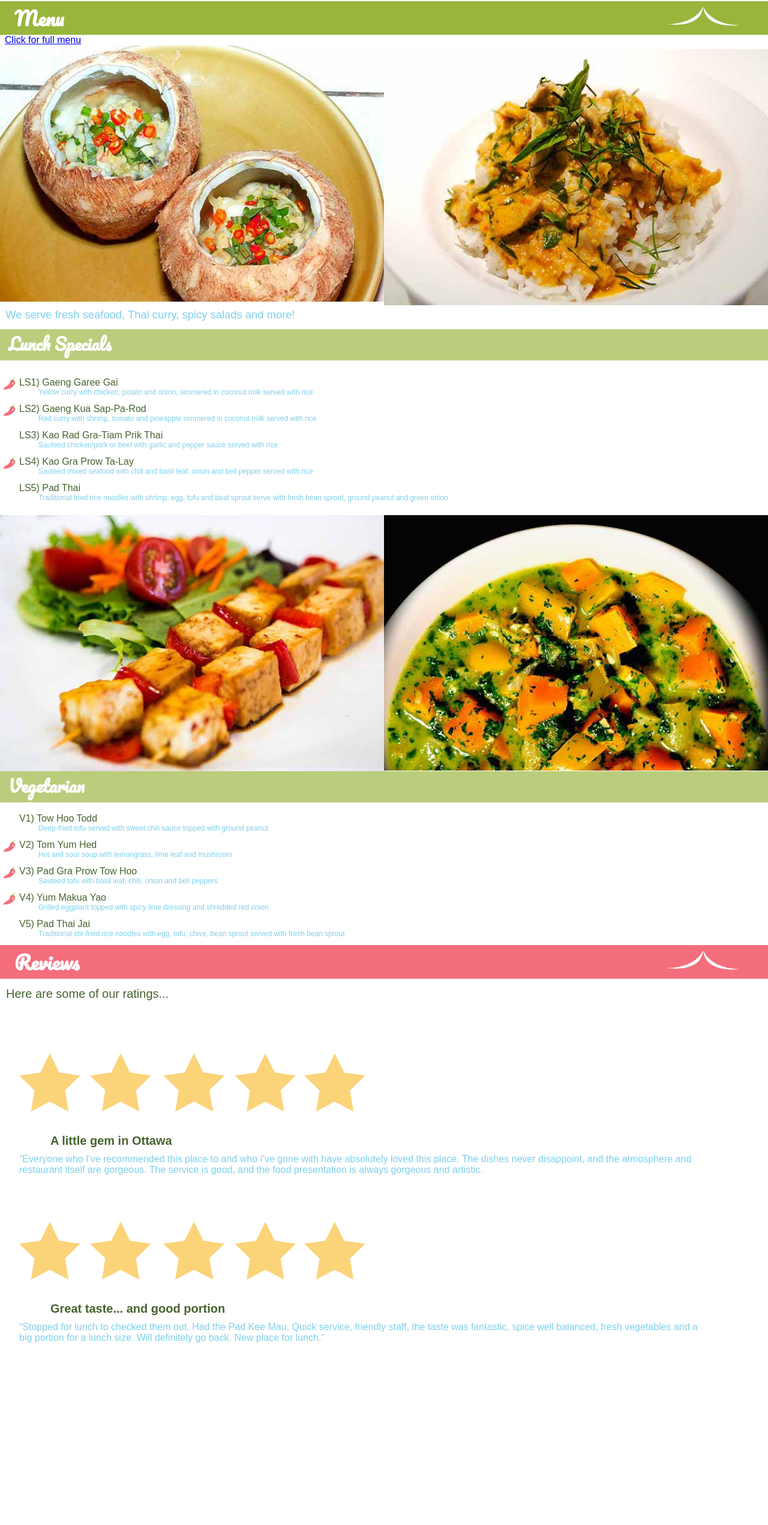
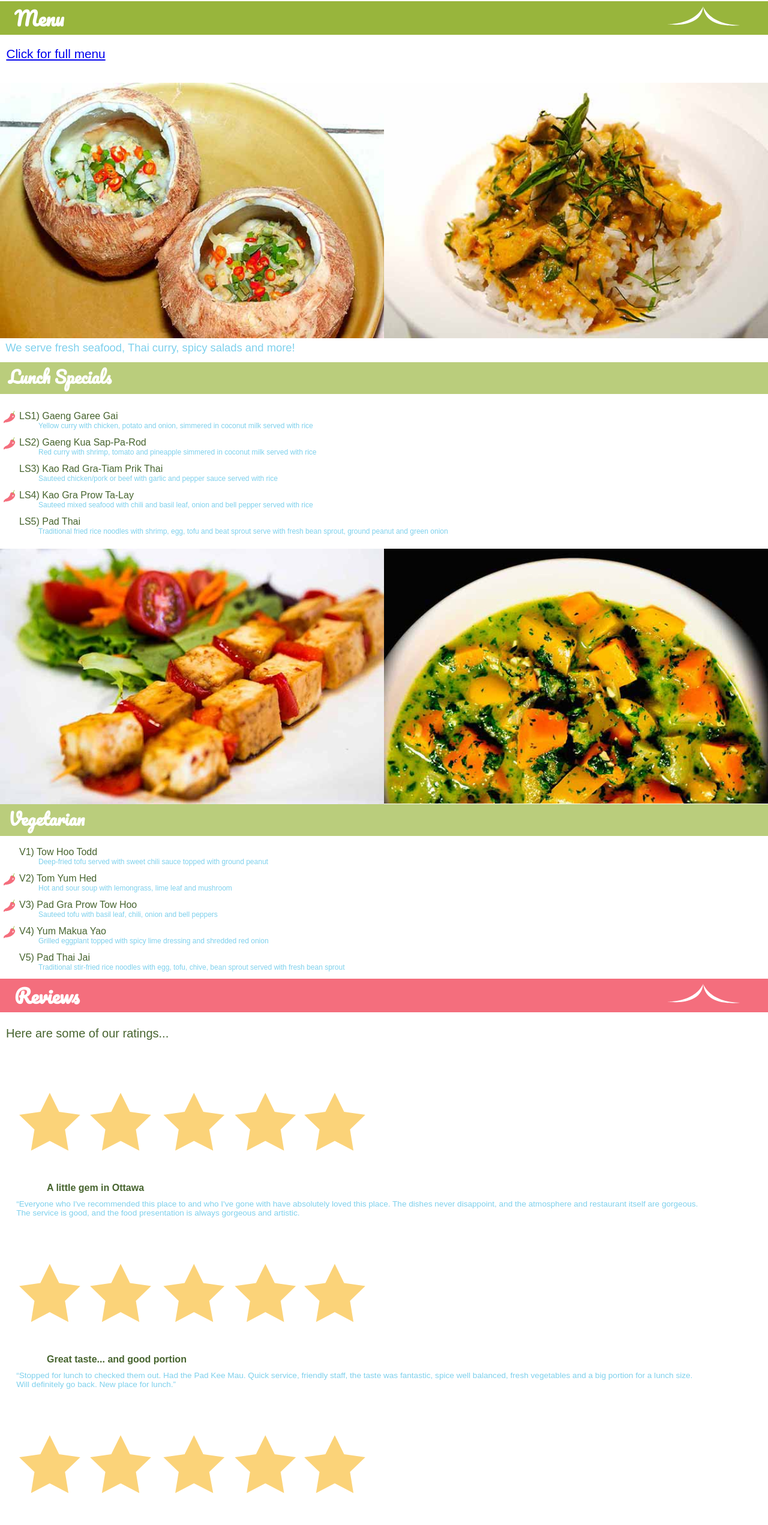
Before and after one commit to erinmilling/dsn1674-project-3, a plain HTML site: page index.html in a window 1280 px wide. Shown: the part 1200-3743 px from the top of the page at 60% size. Before the commit the page ends 3700 px from the top, so only its background shows below. Drawn offline with Linux system fonts and the light colour scheme; a web font is replaced by a local one.

Commit message:
added location bar tag, adjusted font sizes
created h4 tag and h2 tag

```diff
--- a/css/main.css
+++ b/css/main.css
@@ -106,15 +106,20 @@ h2{
 }
 .link{
   text-decoration: underline;
-  font-size: 1em;
-  top: 0px;
+  font-size: 1.3em;
+  top: -135px;
   position: relative;
   padding: .5em 0 1em .5em;
   width: 100%;
+  clear: both;
+  display: inline-block;
 }
 .coconut{
   width: 50%;
   float:left;
+  position: relative;
+  top: -120px;
+  clear: both;
 }
 .rice,.curry{
   width: 50%;
@@ -195,7 +200,7 @@ dd{
 .ratings{
   top: -270px;
   position: relative;
-  padding: .5em 0 0 .5em;
+  padding: 1em 0 0 .5em;
   font-size: 1.25em;
   color: rgb(71,100,47);
   width: 100%;
@@ -205,24 +210,29 @@ dd{
 .star{
   top:-250px;
   position: relative;
-  padding: 0 .5em 0 2em;
+  padding: 0 .5em 1em 2em;
   width: 50%;
 }
-.reviewtitle1, .reviewtitle2{
+.reviewtitle1, .reviewtitle2, .reviewtitle3{
   width: 90%;
-  font-size: 1.25em;
+  font-size: 1em;
   color: rgb(71,100,47);
   top: -270px;
   position: relative;
-  padding: 0 0 0 2em;
+  padding: 0 0 0 1.75em;
   margin: 0 auto;
 }
-.review1, .review2{
+.review1, .review2, .review3{
   top: -260px;
   position: relative;
   width: 90%;
   padding: 0 1em 0 2em;
   color:rgb(126,208,236);
   margin: 0;
+  font-size:.85em;
 
 }
+.locationbar{
+  background-color:#ff8007;
+  top: -230px;
+}
--- a/index.html
+++ b/index.html
@@ -104,8 +104,12 @@
 <h4 class="reviewtitle2">Great taste... and good portion</h4>
   <p class="review2">“Stopped for lunch to checked them out. Had the Pad Kee Mau. Quick service, friendly staff, the taste was fantastic, spice well balanced, fresh vegetables and a big portion for a lunch size. Will definitely go back. New place for lunch.”</p>
 
+  <img class="star" src="images/stars.svg">
+<h4 class="reviewtitle3">Love Love Love!!!!</h4>
+  <p class="review3">“Excellent food matched by stunning presentation. Service was great,friendly staff in an intimate comfortable setting. Will certainly be going back soon!”</p>
 </div>
 
+<h2 class="locationbar">Location</h2>
 </main>
 </body>
 <footer>
```
